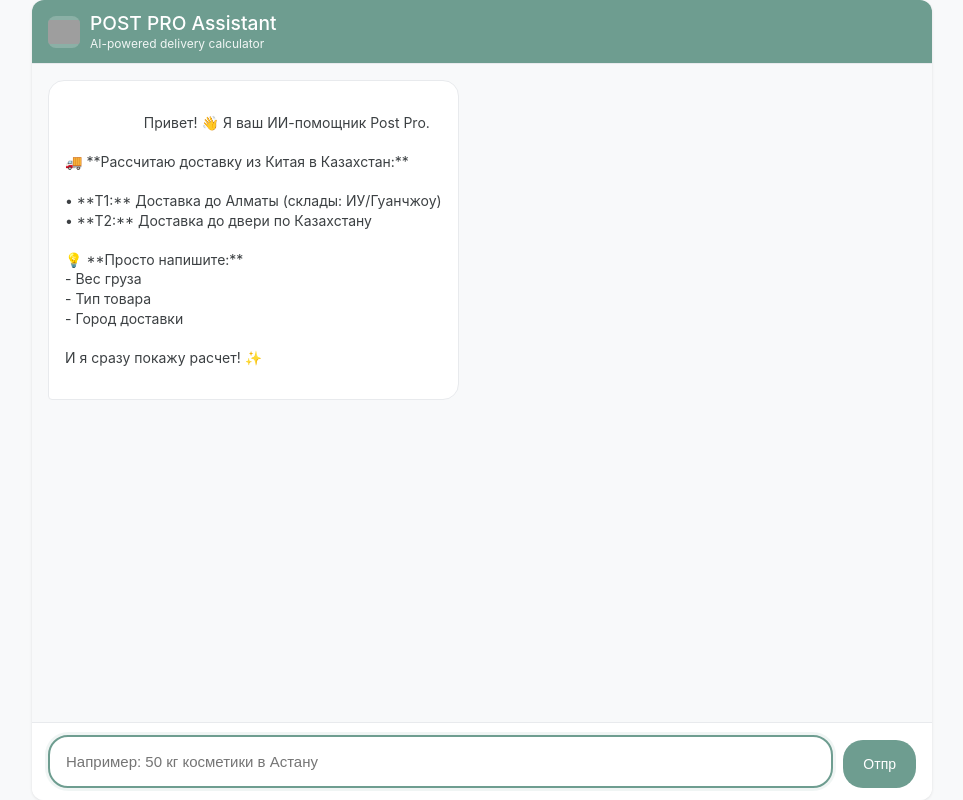
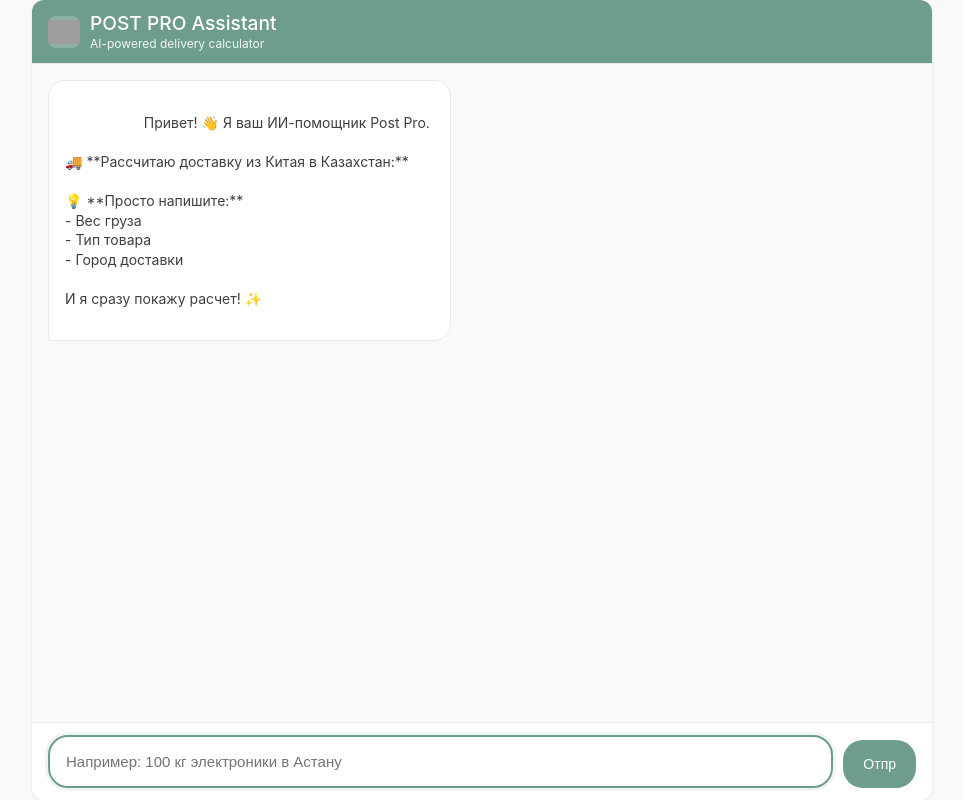
Before and after one commit to beketaitzhanov-ship-it/Post-Pro, a Python web app: template templates/index.html in a window 1280 px wide. Shown: the whole page, without its empty margins (158-1121 px from the left). Run offline with Jinja, Linux system fonts and the light colour scheme; the template is opened without the code that fills it, so the values that code supplies are empty; some web fonts are replaced; grey boxes are pictures that could not be loaded.

Commit message:
index.html

```diff
--- a/templates/index.html
+++ b/templates/index.html
@@ -372,9 +372,6 @@
 
 🚚 **Рассчитаю доставку из Китая в Казахстан:**
 
-• **Т1:** Доставка до Алматы (склады: ИУ/Гуанчжоу)
-• **Т2:** Доставка до двери по Казахстану
-
 💡 **Просто напишите:**
 - Вес груза
 - Тип товара
@@ -389,7 +386,7 @@
             <div class="input-container">
                 <textarea
                     id="message-input"
-                    placeholder="Например: 50 кг косметики в Астану"
+                    placeholder="Например: 100 кг электроники в Астану"
                     rows="1"
                     aria-label="Введите сообщение"
                 ></textarea>
@@ -404,6 +401,7 @@
         const messageInput = document.getElementById('message-input');
         const sendButton = document.getElementById('send-button');
         const chatMessages = document.getElementById('chat-messages');
+        let sessionId = 'session_' + Date.now();
 
         // Автоматическое увеличение высоты textarea
         messageInput.addEventListener('input', function() {
@@ -466,7 +464,10 @@
                     headers: {
                         'Content-Type': 'application/json',
                     },
-                    body: JSON.stringify({message: message})
+                    body: JSON.stringify({
+                        message: message,
+                        session_id: sessionId
+                    })
                 });
 
                 hideTypingIndicator();
```
